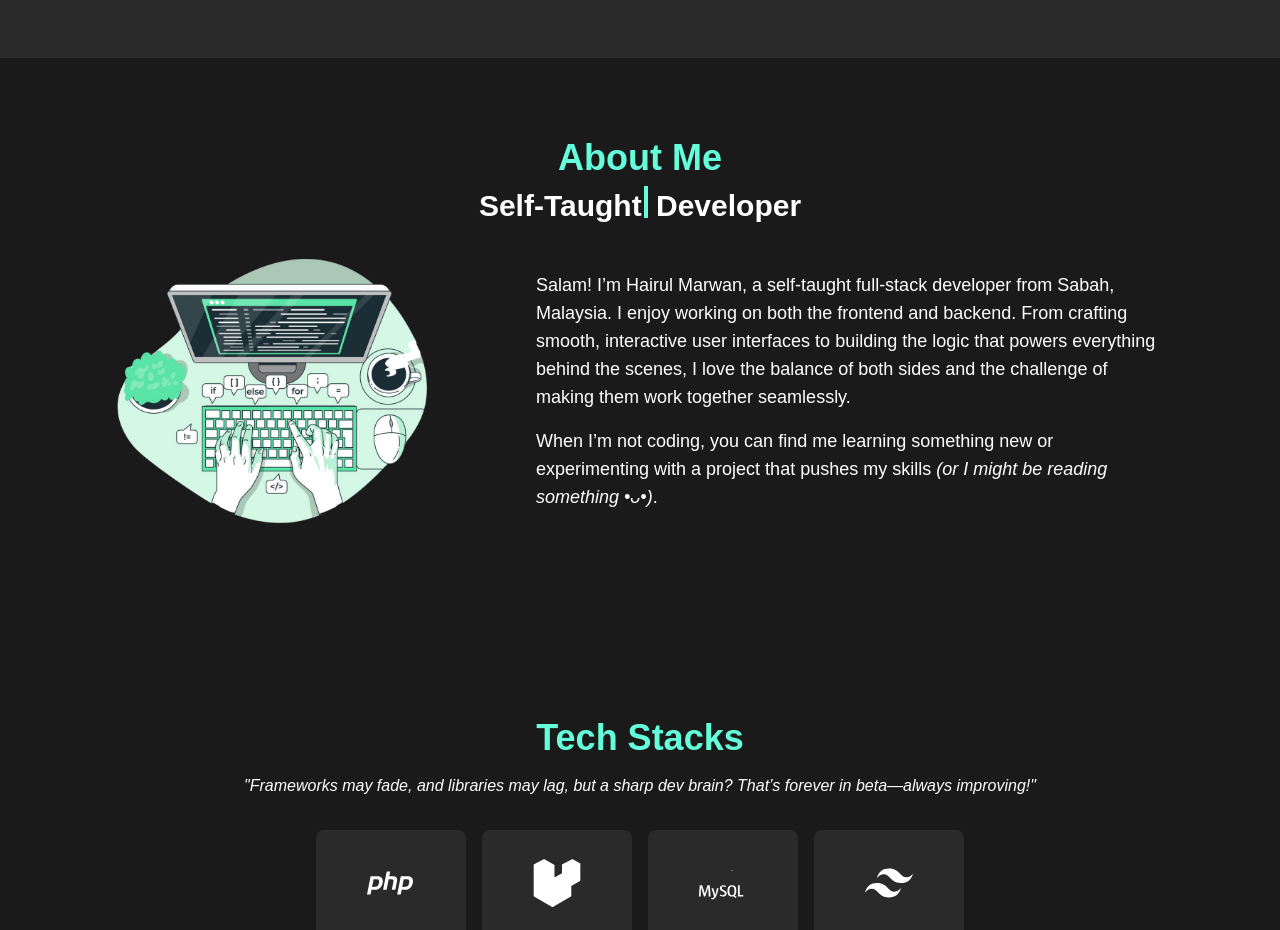
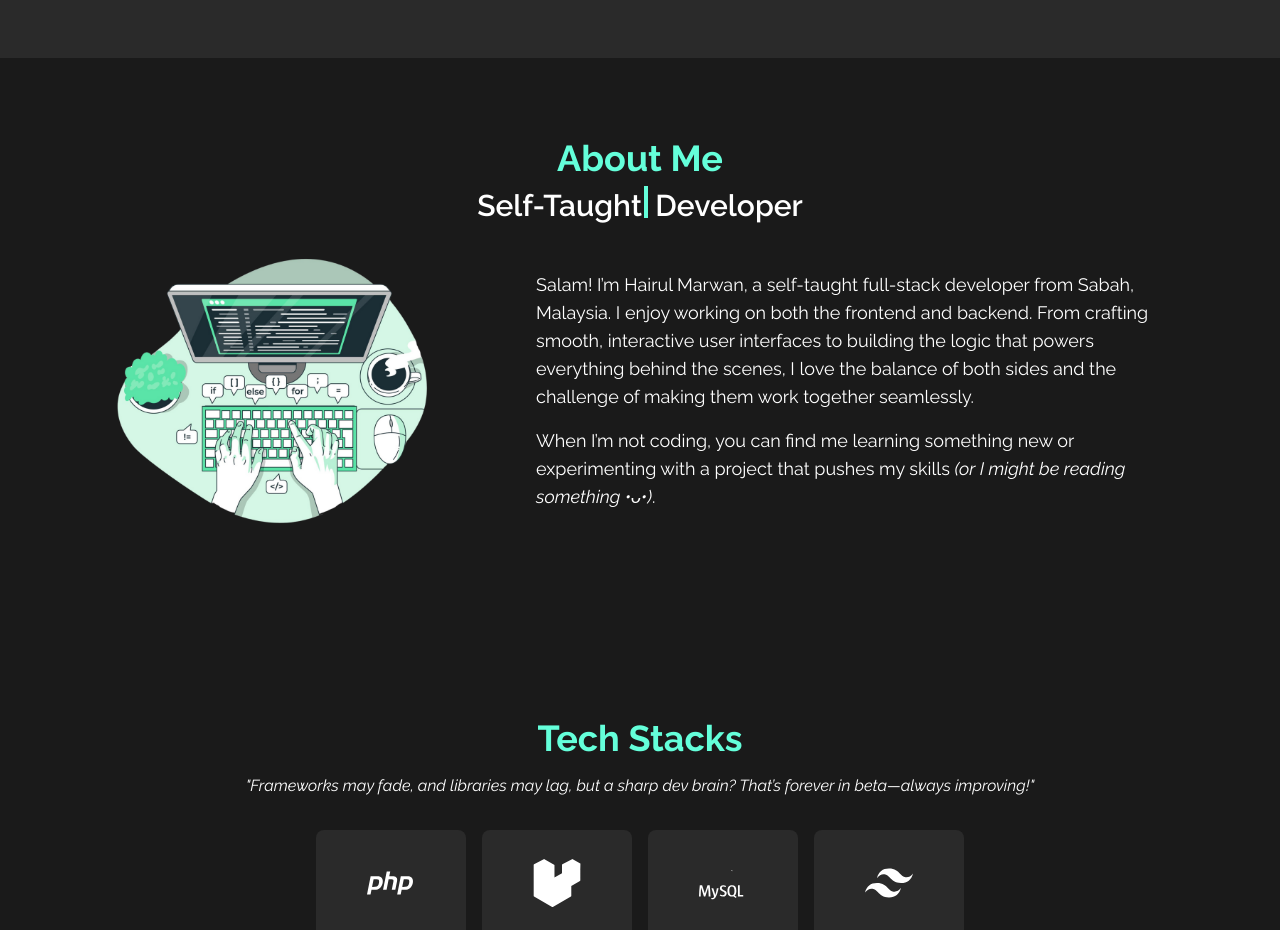
Before and after one commit to hrl6/my-portfolio, a Vue app: page /projects in a window 1280 px wide. Shown: the part 920-1850 px from the top of the page. Built offline with nearby package versions, Linux system fonts and the light colour scheme.

Commit message:
- add font style

```diff
--- a/index.html
+++ b/index.html
@@ -14,7 +14,7 @@
       rel="stylesheet"
     />
   </head>
-  <body>
+  <body class="font-raleway">
     <div id="app"></div>
     <script type="module" src="/src/main.js"></script>
   </body>
--- a/src/App.vue
+++ b/src/App.vue
@@ -7,7 +7,7 @@
         <div class="flex justify-between items-center">
           <!-- logo -->
           <a @click="scrollToTop"
-            class="hidden sm:block text-primary text-2xl font-bold cursor-pointer transition-all hover:scale-105">
+            class="font-extrabold hidden sm:block text-primary text-2xl cursor-pointer transition-all hover:scale-105">
             Herul.
           </a>
 
--- a/src/components/About.vue
+++ b/src/components/About.vue
@@ -1,11 +1,11 @@
 <template>
   <div class="max-w-6xl mx-auto px-4">
-
+    <AnimatedSection>
       <div class="flex justify-center flex-col items-center">
         <h2 v-slide-in class="animate-slideInFromLeft flex justify-center text-4xl text-primary font-bold mb-2">About Me
         </h2>
         <!-- text-4xl font-semibold text-white relative pt-2 -->
-      <AnimatedSectionUp :delay="200">
+        <AnimatedSectionUp>
           <span v-slide-up class="delay-300 text-3xl font-semibold text-white">
             {{ displayText }}<span class="text-primary inline-block w-[4px] h-8 bg-current ml-0.5 -mb-0.5"
               :class="{ 'animate-blink': isTyping }"></span>
@@ -13,6 +13,8 @@
           </span>
         </AnimatedSectionUp>
       </div>
+    </AnimatedSection>
+    <AnimatedSectionUp>
       <div class="flex flex-col lg:flex-row items-center lg:gap-8">
         <div class="w-96 md:min-w-96">
           <img src="../img/coding-green.png" alt="Coding Typing">
@@ -22,7 +24,8 @@
             <p class="text-lg text-white mb-4">
               Salam! I’m Hairul Marwan, a self-taught full-stack developer from Sabah, Malaysia. I enjoy working on both
               the frontend and backend. From crafting smooth, interactive user interfaces to building the logic that
-            powers everything behind the scenes, I love the balance of both sides and the challenge of making them work
+              powers everything behind the scenes, I love the balance of both sides and the challenge of making them
+              work
               together seamlessly.
             </p>
             <p class="text-lg text-white">
@@ -32,6 +35,7 @@
           </div>
         </div>
       </div>
+    </AnimatedSectionUp>
   </div>
 </template>
 
--- a/src/components/Hero.vue
+++ b/src/components/Hero.vue
@@ -2,9 +2,9 @@
   <AnimatedSection :delay="200">
     <div class="flex flex-wrap justify-center items-center p-16 lg:p-40 gap-20">
       <div>
-        <h1 v-slide-in class="text-5xl md:text-6xl font-extrabold">Hai!</h1>
-        <h1 v-slide-in class="text-5xl md:text-6xl font-extrabold">I'm Hairul Marwan.</h1>
-        <h1 v-slide-in class="text-5xl md:text-6xl font-extrabold text-primary">Full-Stack Developer</h1>
+        <h1 v-slide-in class="font-raleway text-5xl md:text-6xl font-extrabold">Hai!</h1>
+        <h1 v-slide-in class="font-raleway text-5xl md:text-6xl font-extrabold">I'm Hairul Marwan.</h1>
+        <h1 v-slide-in class="font-raleway text-5xl md:text-6xl font-[900] text-primary">Full-Stack Developer</h1>
       </div>
       <div class="w-80 sm:min-w-96">
         <img src="../img/pet-rock.png" alt="Batu :D">
--- a/src/components/Stacks.vue
+++ b/src/components/Stacks.vue
@@ -5,13 +5,14 @@
   </AnimatedSection>
   <AnimatedSectionUp>
     <div class="mx-12">
-      <p v-slide-up class="flex justify-center mb-8 italic">"Frameworks may fade, and libraries may lag, but a sharp dev
+      <p v-slide-up class="flex justify-center mb-8 italic">"Frameworks may fade, and libraries may lag,
+        but a sharp dev
         brain? That’s forever in beta—always improving!"
       </p>
     </div>
   </AnimatedSectionup>
   <AnimatedSectionFade>
-    <div class="animate-slideUp flex justify-center">
+    <div class="flex justify-center">
       <div class="grid grid-cols-2 md:grid-cols-4 gap-4 justify-center">
         <!-- PHP -->
         <div v-fade-in
--- a/tailwind.config.js
+++ b/tailwind.config.js
@@ -16,33 +16,47 @@ export default {
         dark: '#1a1a1a',
         darker: '#2a2a2a',
       },
-      keyframes: {
-        slideInFromLeft: {
-          '0%': {
-            transform: 'translateX(-20%)',
-            opacity: '0',
+      fontFamily: {
+        raleway: ['Raleway', 'sans-serif'],
+      },
+      //custom font format
+      fontSize: {
+        'heading-lg': [
+          '2.5rem',
+          {
+            lineHeight: '1.2',
+            fontWeight: '700',
+            letterSpacing: '-0.02em',
           },
-          '100%': {
-            transform: 'translateX(0)',
-            opacity: '1',
-          },
-        },
+        ],
+      },
+      // keyframes: {
+      //   slideInFromLeft: {
+      //     '0%': {
+      //       transform: 'translateX(-20%)',
+      //       opacity: '0',
+      //     },
+      //     '100%': {
+      //       transform: 'translateX(0)',
+      //       opacity: '1',
+      //     },
+      //   },
 
-        slideUpFrom: {
-          '0%': {
-            transform: 'translateY(10%)',
-            opacity: '0',
-          },
-          '100%': {
-            transform: 'translateY(0)',
-            opacity: '1',
-          },
-        },
-      },
-      animation: {
-        slideInFromLeft: 'slideInFromLeft 1s ease-in',
-        slideUp: 'slideUpFrom 1s ease-out',
-      },
+      //   slideUpFrom: {
+      //     '0%': {
+      //       transform: 'translateY(10%)',
+      //       opacity: '0',
+      //     },
+      //     '100%': {
+      //       transform: 'translateY(0)',
+      //       opacity: '1',
+      //     },
+      //   },
+      // },
+      // animation: {
+      //   slideInFromLeft: 'slideInFromLeft 1s ease-in',
+      //   slideUp: 'slideUpFrom 1s ease-out',
+      // },
     },
   },
   plugins: [],
```
Lines whose indentation alone changed are shown as unchanged.
